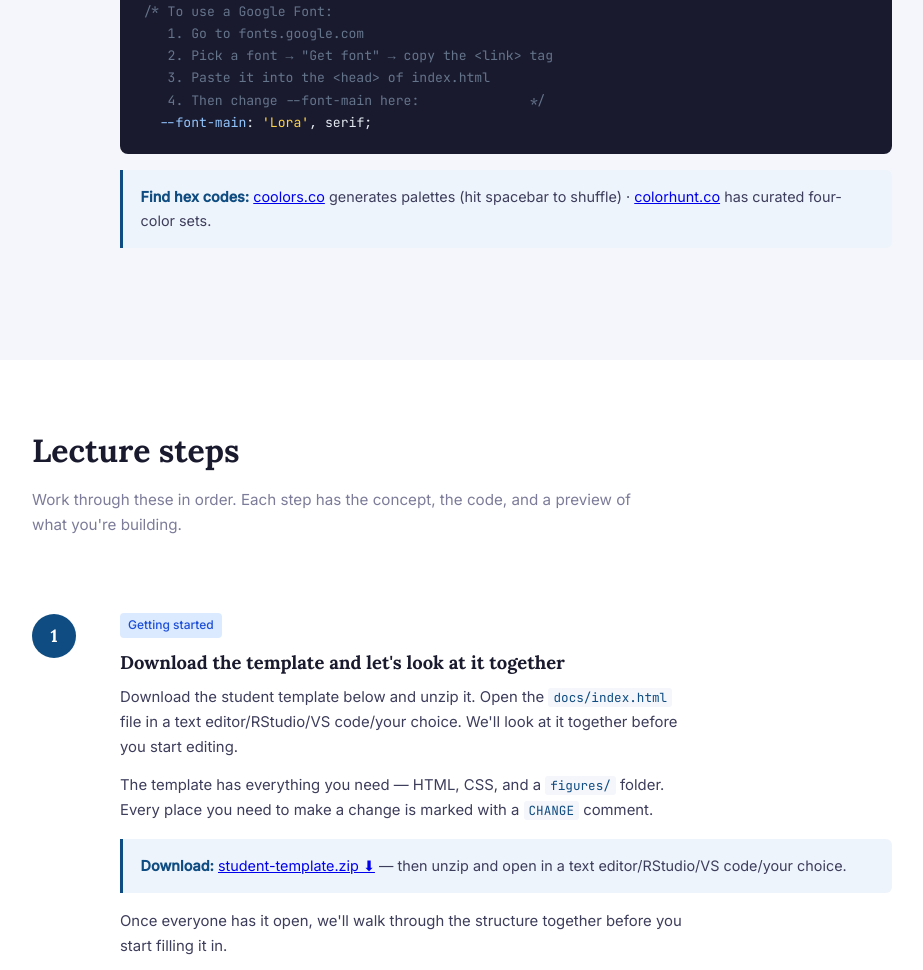
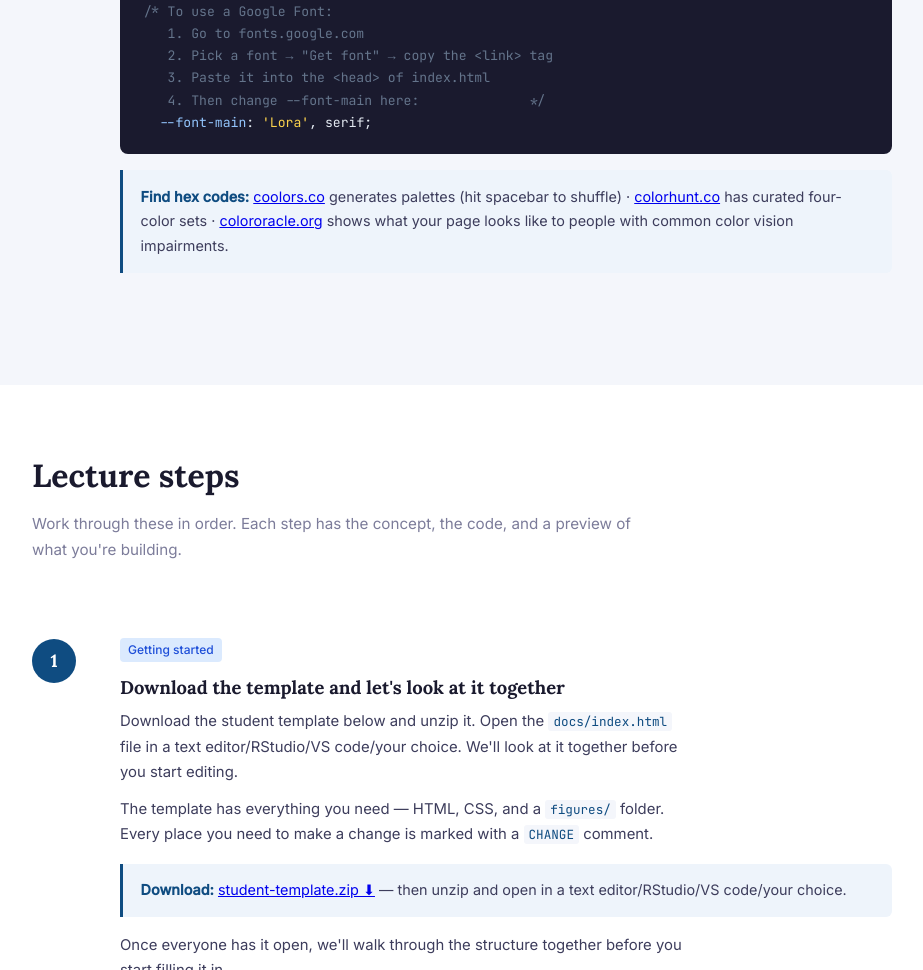
Before and after one commit to erincr/gh_pages_example, a plain HTML site: page docs/index.html in a window 1280 px wide. Shown: the part 4918-5888 px from the top of the page, without its empty margins (178-1101 px from the left). Drawn offline with Linux system fonts and the light colour scheme.

Commit message:
Add a note about color oracle

```diff
--- a/docs/index.html
+++ b/docs/index.html
@@ -530,7 +530,7 @@ df |> ggplot(aes(x, y)) + geom_line() + theme_minimal()
   <span class="c-blue">--font-main</span>: <span class="c-amber">'Lora'</span>, serif;</pre>
           </div>
           <div class="callout">
-            <strong>Find hex codes:</strong> <a href="https://coolors.co" target="_blank">coolors.co</a> generates palettes (hit spacebar to shuffle) · <a href="https://colorhunt.co" target="_blank">colorhunt.co</a> has curated four-color sets.
+            <strong>Find hex codes:</strong> <a href="https://coolors.co" target="_blank">coolors.co</a> generates palettes (hit spacebar to shuffle) · <a href="https://colorhunt.co" target="_blank">colorhunt.co</a> has curated four-color sets · <a href="https://colororacle.org/" target="_blank">colororacle.org</a> shows what your page looks like to people with common color vision impairments.
           </div>
         </div>
       </div>
```
